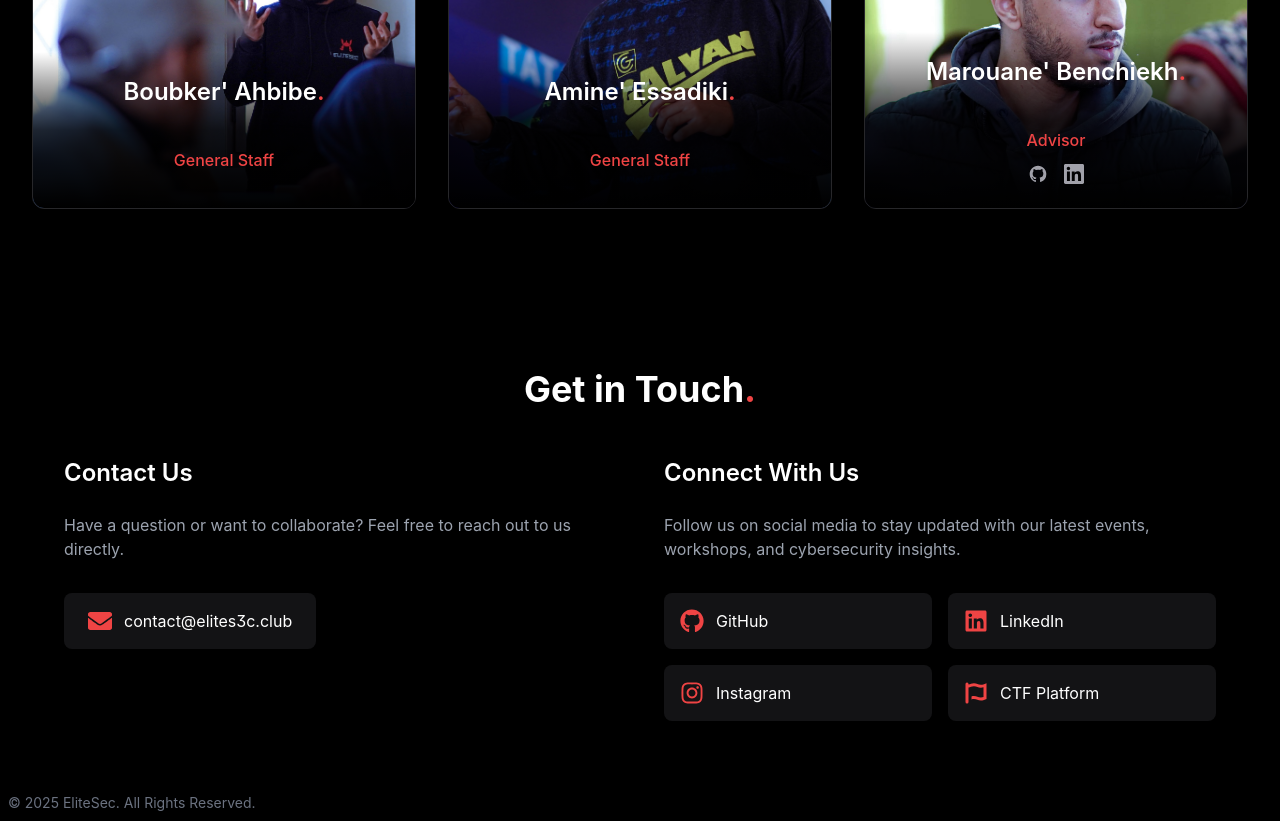
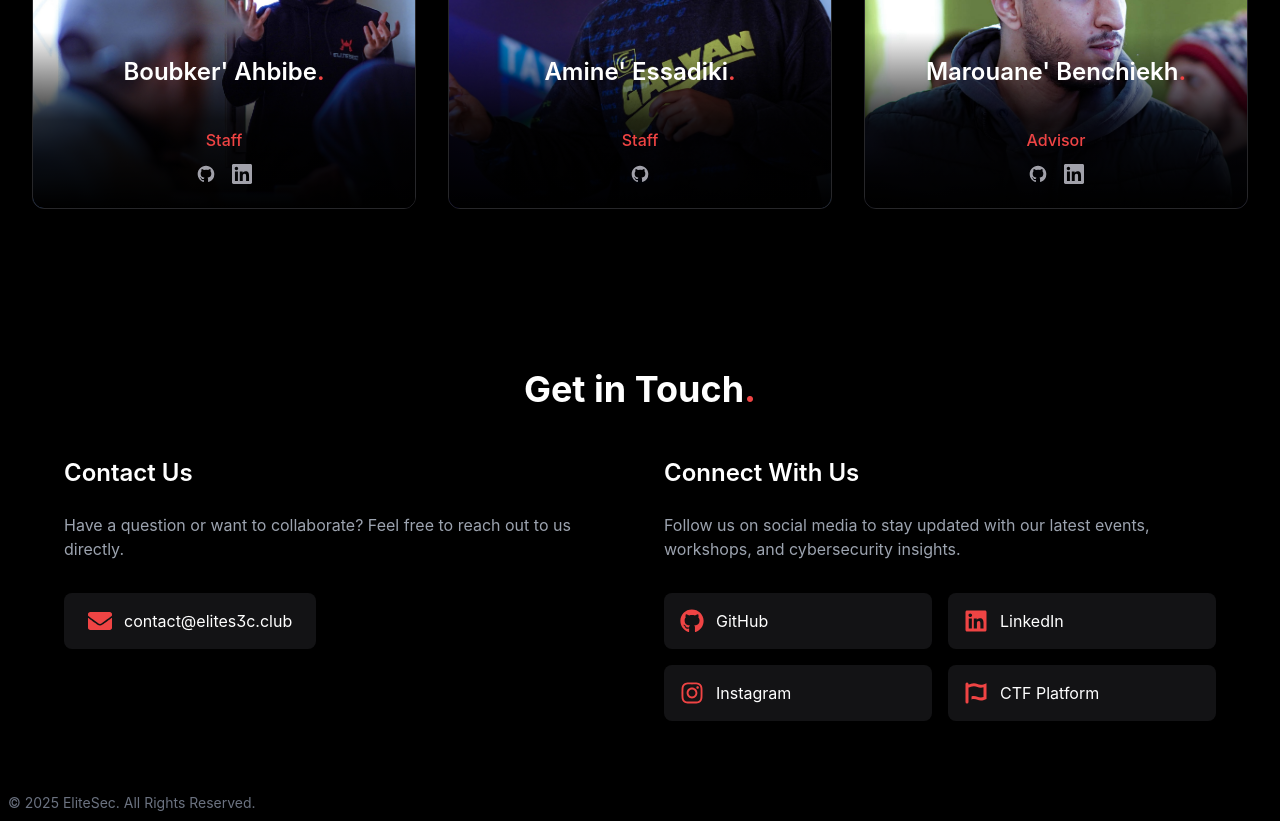
Before and after one commit to UCINE/Elitesec, a Next.js app in the folder frontend/: page / in a window 1280 px wide. Shown: the part 6480-7301 px from the top of the page. Built offline with nearby package versions, Linux system fonts and the light colour scheme.

Commit message:
feat: update team member usernames and roles; enhance social links for Boubker Ahbibe and Amine Essadiki

```diff
--- a/frontend/components/Team.tsx
+++ b/frontend/components/Team.tsx
@@ -48,21 +48,21 @@ const teamMembers: TeamMember[] = [
   },
   {
     name: "Boubker Ahbibe",
-    username: "Bob",
-    role: "General Staff",
+    username: "37asm",
+    role: "Staff",
     image: "/images/team/Bob.jpg",
     socials: {
-      // github: "https://github.com",
-      // linkedin: "https://linkedin.com"
+      github: "https://github.com/bahbibe",
+      linkedin: "https://linkedin.com/in/ahbibe"
     }
   },
   {
     name: "Amine Essadiki",
     username: "Czar",
-    role: "General Staff",
+    role: "Staff",
     image: "/images/team/Amine.jpg",
     socials: {
-      // github: "https://github.com",
+      github: "https://github.com/anonymousc",
       // linkedin: "https://linkedin.com"
     }
   },
```
